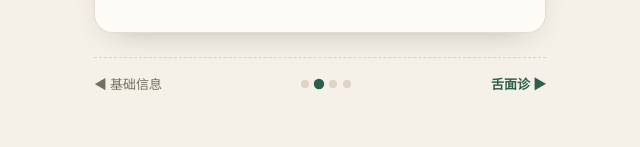
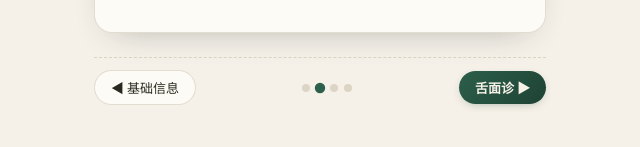
Before and after one commit to xxx200001/SoulHealth-TongueDiag, a Vue app in the folder soulhealth-frontend-stage1/soulhealth-frontend/: page /lab in a window 1280 px wide. Shown: the part 871-1018 px from the top of the page, without its empty margins (320-960 px from the left). Built offline with nearby package versions, Linux system fonts and the light colour scheme; no server answers; sample sign-in values are in the browser's storage.

Commit message:
style: add pill background to step guide buttons

```diff
--- a/soulhealth-frontend-stage1/soulhealth-frontend/src/components/StepGuide.vue
+++ b/soulhealth-frontend-stage1/soulhealth-frontend/src/components/StepGuide.vue
@@ -62,19 +62,26 @@ function goPrev() { if (currentIdx.value > 0) router.push(steps.value[currentIdx
 }
 
 .sg-link {
-  background: none;
-  border: none;
-  color: var(--ink-2);
+  background: var(--card);
+  border: 1px solid var(--line);
+  border-radius: 999px;
+  color: var(--ink);
   font-size: 13px;
   font-family: inherit;
   cursor: pointer;
-  padding: 4px 0;
-  transition: color 0.2s;
+  padding: 7px 16px;
+  transition: all 0.2s;
   text-decoration: none;
   white-space: nowrap;
 }
-.sg-link:hover { color: var(--primary); }
-.sg-next { color: var(--primary); font-weight: 600; }
+.sg-link:hover { border-color: var(--primary); color: var(--primary); }
+.sg-next {
+  color: #F7F2E7;
+  background: linear-gradient(135deg, var(--primary), var(--primary-deep));
+  border: none;
+  font-weight: 600;
+  box-shadow: 0 3px 10px -4px rgba(45, 95, 75, 0.45);
+}
 
 .sg-dots {
   display: flex;
```
